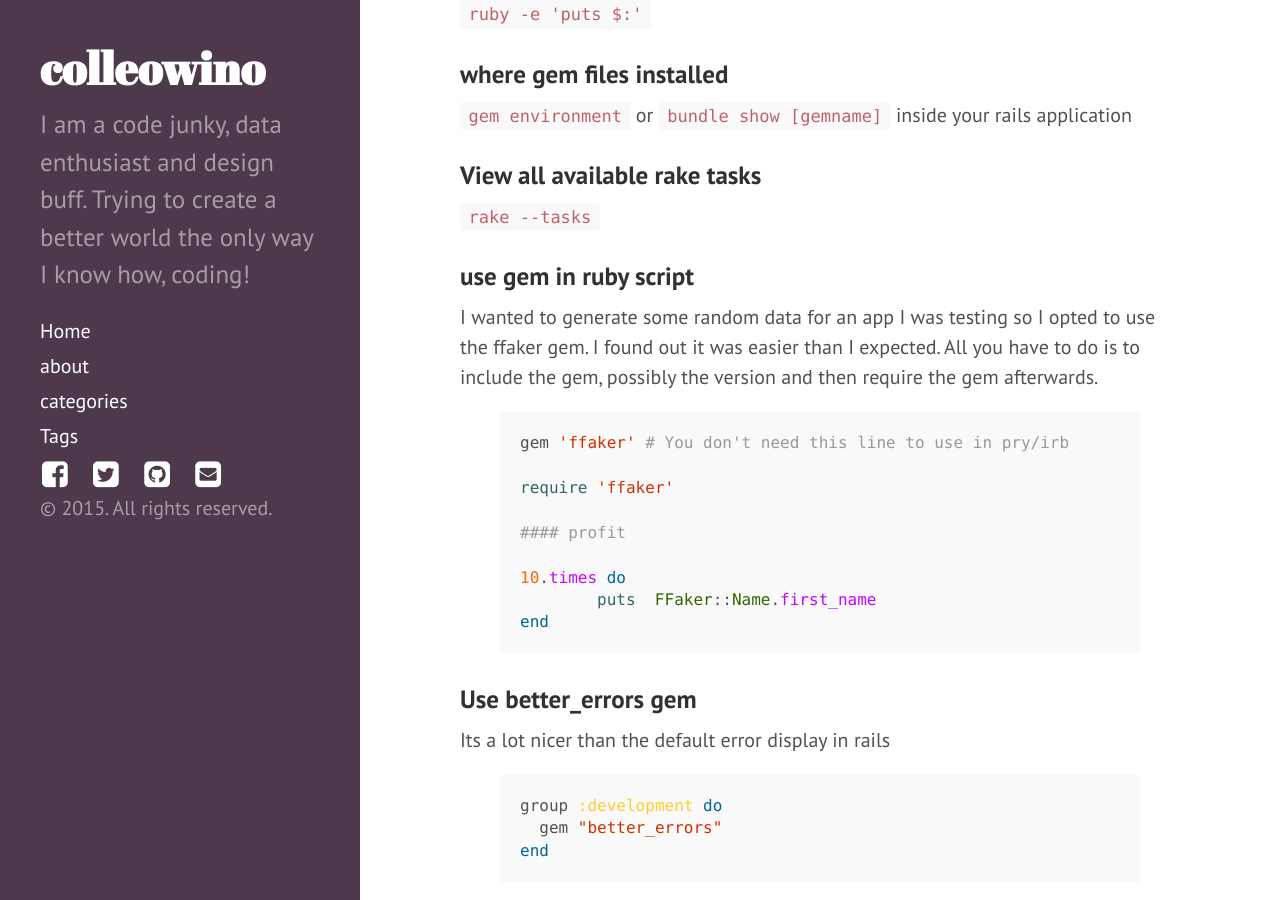
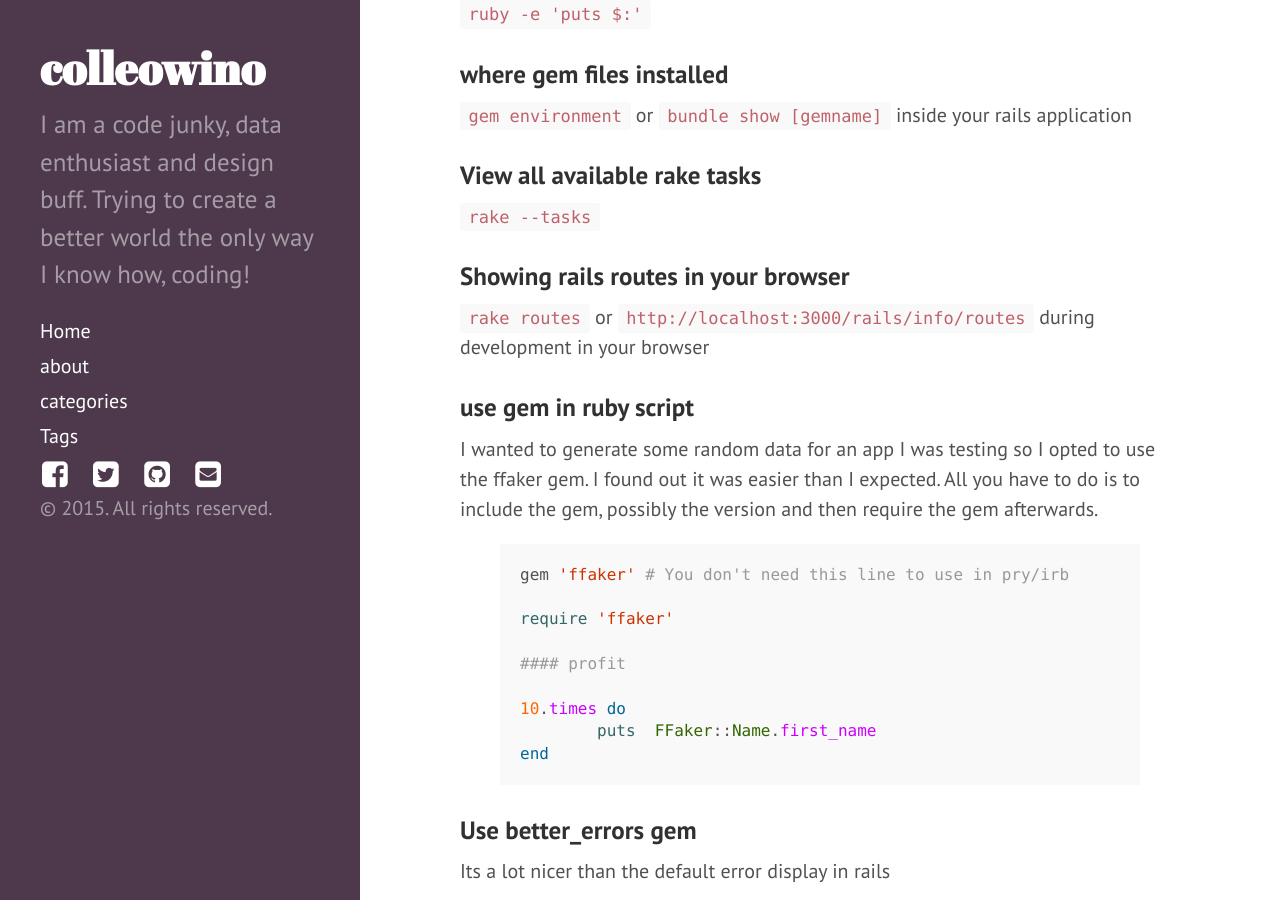
Before and after one commit to colleowino/colleowino.github.io, a Jekyll site: the page built from _posts/2015-10-03-ruby-tricks.md, in a window 1280 px wide and 900 px high, scrolled down 534 px. Built offline with Jekyll 4.4.1, drawn with Linux system fonts in a browser that asks for light colours; nearby versions of some CDN libraries; comment, search, counter and statistics services are not loaded.

Commit message:
added rake routes

```diff
--- a/_posts/2015-10-03-ruby-tricks.md
+++ b/_posts/2015-10-03-ruby-tricks.md
@@ -23,6 +23,9 @@ Its like irb with super powers
 ### View all available rake tasks
 `rake --tasks`
 
+### Showing rails routes in your browser
+<code>rake routes</code> or `http://localhost:3000/rails/info/routes` during development in your browser
+
 ### use gem in ruby script
 I wanted to generate some random data for an app I was testing so I opted to use the ffaker gem. I found out it was easier than I expected. All you have to do is to include the gem, possibly the version and then require the gem afterwards.
 
```
